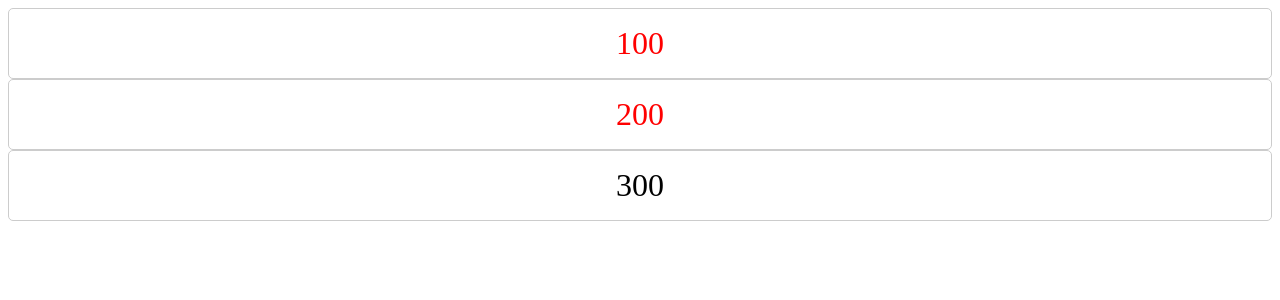
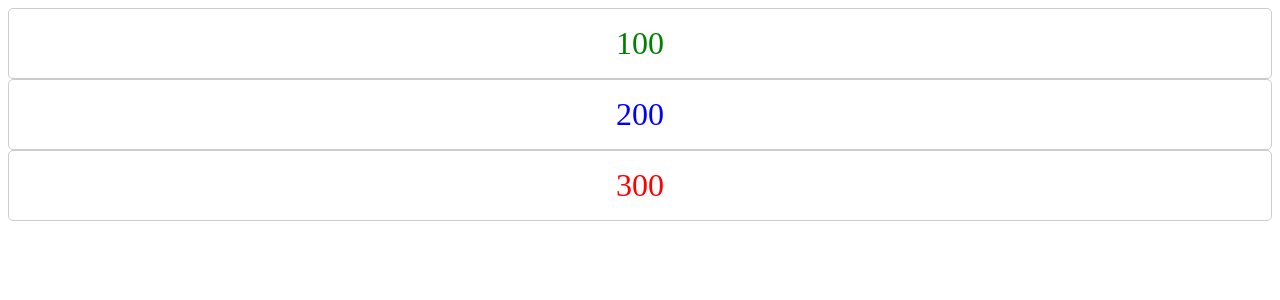
Before and after one commit to pslib-cz/2024-p2a-web-react-component-SebastianRybar, a React (Vite) app: page / in a window 1280 px wide. Shown: the top 300 px of the page. Built offline with nearby package versions, Linux system fonts and the light colour scheme.

Commit message:
color change

```diff
--- a/src/App.tsx
+++ b/src/App.tsx
@@ -49,9 +49,9 @@ const App = () => {
 
     return(
         <>
-           <ViewBox value={cislo + 1} max={100} makeColor = {(p) => "red"} />
-           <ViewBox value={cislo + 1} max={200} makeColor = {(p) => "red"} />
-           <ViewBox value={30} max={300} makeColor = {(p) => 'rgb(${p*2*100},255,255)'} />
+           <ViewBox value={cislo + 1} max={100} makeColor = {(p) => "green"} />
+           <ViewBox value={cislo + 1} max={200} makeColor = {(p) => "blue"} />
+           <ViewBox value={30} max={300} makeColor = {(p) => 'red'} />
         </>
     )
 }
```
